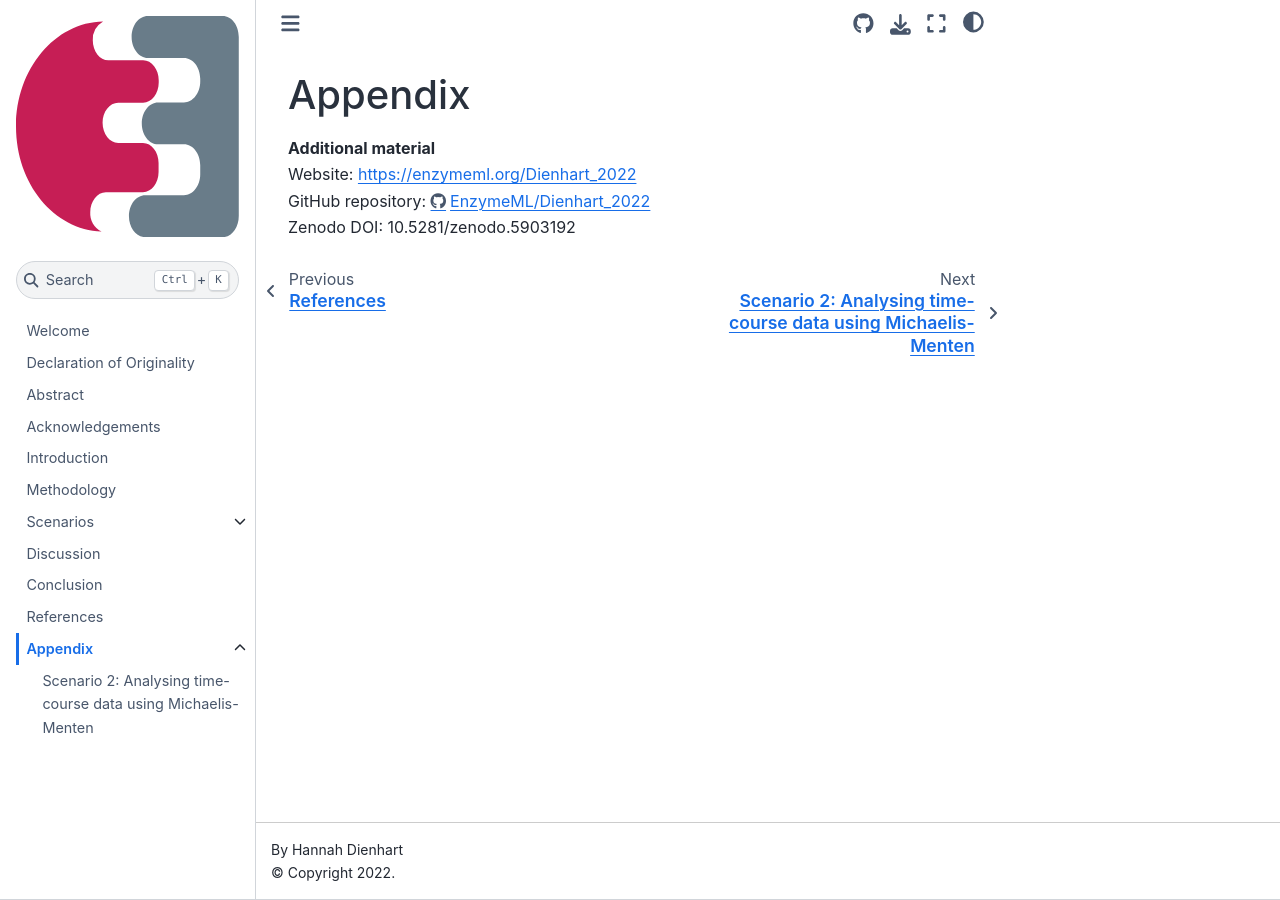
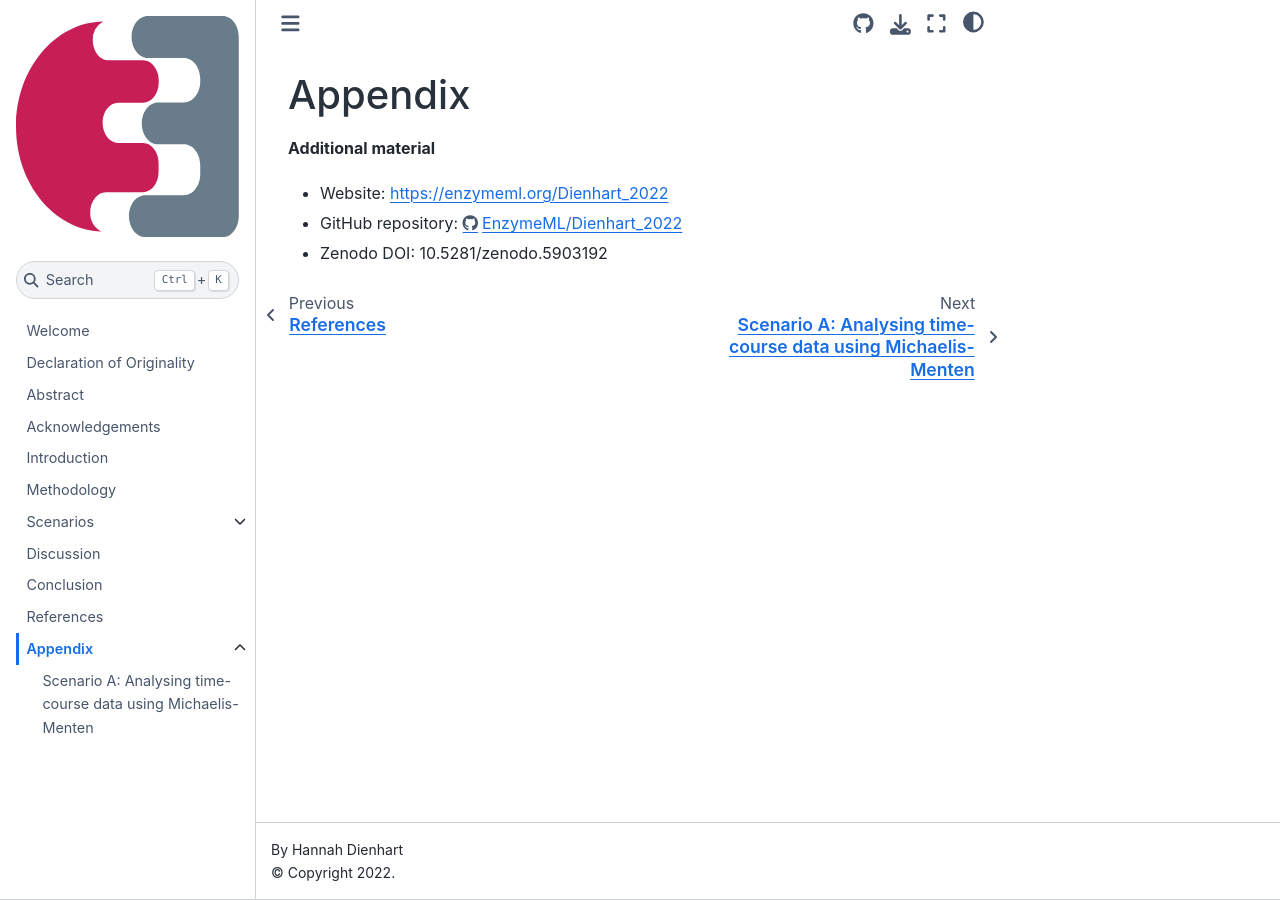
Before and after one commit to EnzymeML/Dienhart_2022, a Jupyter Book: the page built from book/appendix.md, in a window 1280 px wide. Built offline with Jupyter Book 1.0.4 settings and Sphinx 7.4.7 and the Sphinx Book theme 1.1.4, drawn with Linux system fonts in a browser that asks for light colours; part of the change alters nothing that is shown.

```diff
--- a/book/appendix.md
+++ b/book/appendix.md
@@ -1,6 +1,6 @@
 # Appendix
 
 __Additional material__
-Website: https://enzymeml.org/Dienhart_2022
-GitHub repository: https://github.com/EnzymeML/Dienhart_2022
-Zenodo DOI: 10.5281/zenodo.5903192
+* Website: https://enzymeml.org/Dienhart_2022
+* GitHub repository: https://github.com/EnzymeML/Dienhart_2022
+* Zenodo DOI: 10.5281/zenodo.5903192
```
Also changed, not shown: book/Scenarios/ScenarioA.ipynb.
